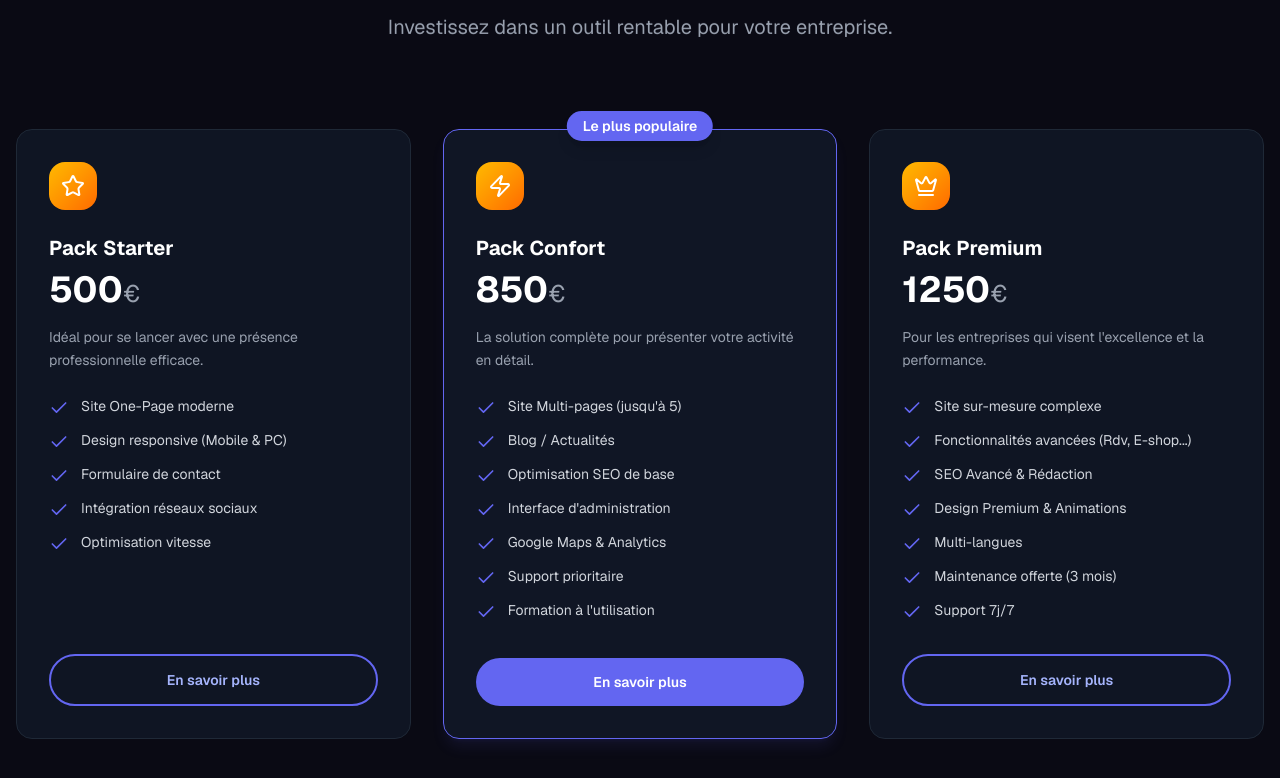
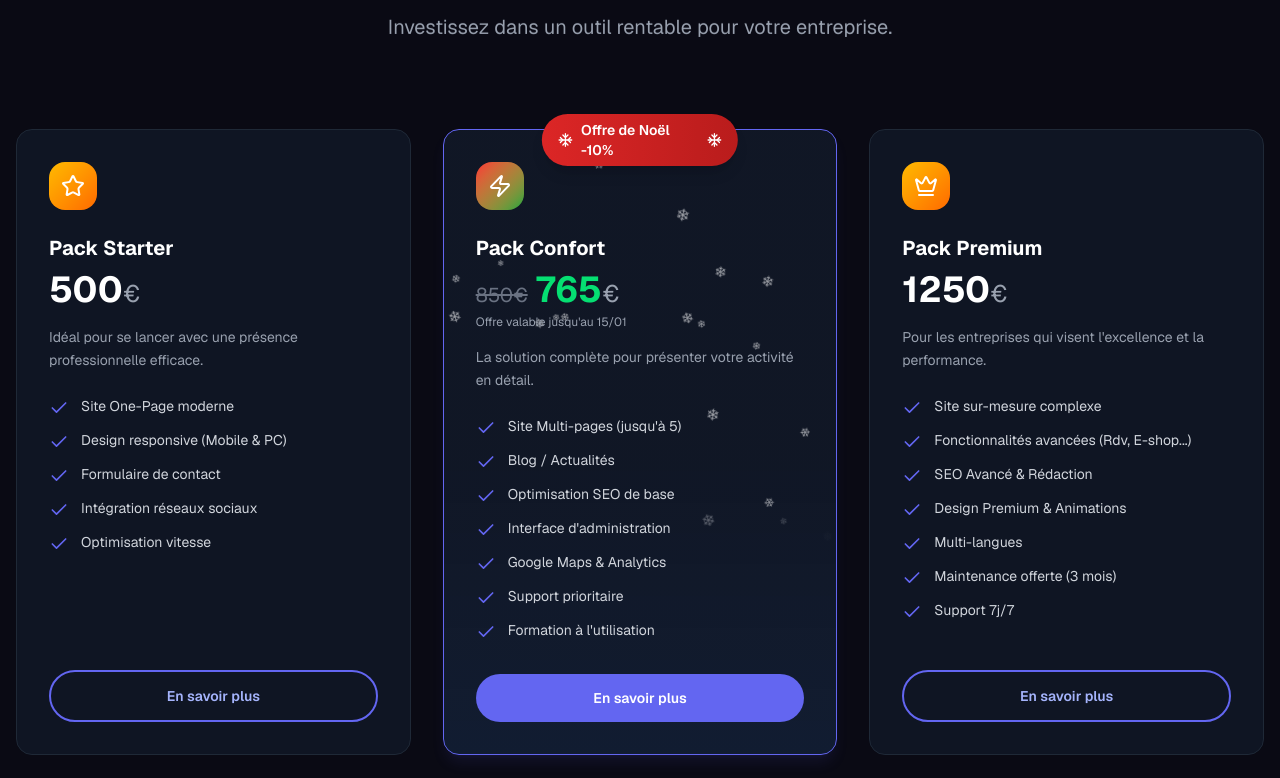
Before and after one commit to Anderson2908/COSMOWEB, a Next.js app: page / in a window 1280 px wide. Shown: the part 3722-4500 px from the top of the page. Built offline with nearby package versions, Linux system fonts and the light colour scheme; a web font is replaced by a local one.

Commit message:
offre de Noël

```diff
--- a/app/globals.css
+++ b/app/globals.css
@@ -226,6 +226,29 @@
   }
 }
 
+/* Animation flocons de neige pour Noël */
+@keyframes snowfall {
+  0% {
+    transform: translateY(-10px) rotate(0deg);
+    opacity: 0;
+  }
+  10% {
+    opacity: 1;
+  }
+  90% {
+    opacity: 1;
+  }
+  100% {
+    transform: translateY(400px) rotate(360deg);
+    opacity: 0;
+  }
+}
+
+.animate-snowfall {
+  animation: snowfall 5s linear infinite;
+  will-change: transform, opacity;
+}
+
 /* Support prefers-reduced-motion - désactive toutes les animations */
 @media (prefers-reduced-motion: reduce) {
   *,
@@ -239,7 +262,8 @@
   .animate-on-scroll,
   .animate-on-scroll-delay-1,
   .animate-on-scroll-delay-2,
-  .animate-on-scroll-delay-3 {
+  .animate-on-scroll-delay-3,
+  .animate-snowfall {
     opacity: 1;
     transform: none;
     animation: none;
--- a/components/pricing.tsx
+++ b/components/pricing.tsx
@@ -1,7 +1,7 @@
 "use client"
 
 import { Button } from "@/components/ui/button"
-import { Check, Star, Zap, Crown, ArrowRight } from "lucide-react"
+import { Check, Star, Zap, Crown, ArrowRight, Snowflake } from "lucide-react"
 import { useState } from "react"
 import { PackForm } from "./pack-form"
 import { useScrollAnimation } from "@/hooks/use-scroll-animation"
@@ -26,11 +26,13 @@ const packs = [
     popular: false,
     href: "/packs/starter",
     buttonStyle: "border",
+    christmas: false,
   },
   {
     id: "confort",
     name: "Pack Confort",
-    price: "850",
+    price: "765",
+    originalPrice: "850",
     currency: "€",
     icon: Zap,
     iconBg: "bg-gradient-to-br from-amber-400 to-orange-500",
@@ -47,6 +49,7 @@ const packs = [
     popular: true,
     href: "/packs/confort",
     buttonStyle: "filled",
+    christmas: true,
   },
   {
     id: "premium",
@@ -68,8 +71,31 @@ const packs = [
     popular: false,
     href: "/packs/premium",
     buttonStyle: "border",
+    christmas: false,
   },
 ]
+
+// Composant flocon de neige animé
+function SnowEffect() {
+  return (
+    <div className="absolute inset-0 overflow-hidden pointer-events-none rounded-2xl">
+      {[...Array(20)].map((_, i) => (
+        <div
+          key={i}
+          className="absolute text-white/60 animate-snowfall"
+          style={{
+            left: `${Math.random() * 100}%`,
+            animationDelay: `${Math.random() * 5}s`,
+            animationDuration: `${3 + Math.random() * 4}s`,
+            fontSize: `${8 + Math.random() * 10}px`,
+          }}
+        >
+          ❄
+        </div>
+      ))}
+    </div>
+  )
+}
 
 const maintenanceFeatures = [
   "Support technique réactif pour toute question ou problème",
@@ -107,18 +133,34 @@ export function Pricing() {
               <div
                 key={pack.id}
                 className={`group relative flex flex-col rounded-2xl p-8 border cursor-pointer transition-colors duration-200 ${
-                  pack.popular
+                  pack.christmas
+                    ? "bg-gradient-to-b from-[#111827]/90 via-[#111827]/90 to-[#1e3a5f]/40 border-[#6366f1] shadow-lg shadow-[#6366f1]/10"
+                    : pack.popular
                     ? "bg-[#111827]/90 border-[#6366f1] shadow-lg shadow-[#6366f1]/10"
                     : "bg-[#111827]/80 border-[#1f2937] hover:border-[#6366f1]/50"
                 }`}
               >
+                {/* Effet neige pour Noël */}
+                {pack.christmas && <SnowEffect />}
+
                 {/* Lueur au hover */}
                 <div className="absolute inset-0 opacity-0 group-hover:opacity-100 transition-opacity duration-300 pointer-events-none rounded-2xl overflow-hidden">
                   <div className="absolute inset-0 bg-gradient-to-br from-[#6366f1]/8 via-transparent to-[#818cf8]/8" />
                 </div>
 
-                {/* Popular Badge */}
-                {pack.popular && (
+                {/* Christmas Badge */}
+                {pack.christmas && (
+                  <div className="absolute -top-4 left-1/2 -translate-x-1/2 z-10 flex gap-2">
+                    <span className="bg-gradient-to-r from-[#dc2626] to-[#b91c1c] text-white px-4 py-1.5 rounded-full text-sm font-semibold shadow-lg flex items-center gap-2">
+                      <Snowflake className="size-4" />
+                      Offre de Noël -10%
+                      <Snowflake className="size-4" />
+                    </span>
+                  </div>
+                )}
+
+                {/* Popular Badge (si pas Noël) */}
+                {pack.popular && !pack.christmas && (
                   <div className="absolute -top-4 left-1/2 -translate-x-1/2 z-10">
                     <span className="bg-[#6366f1] text-white px-4 py-1.5 rounded-full text-sm font-semibold shadow-lg">
                       Le plus populaire
@@ -127,7 +169,7 @@ export function Pricing() {
                 )}
 
                 {/* Icon */}
-                <div className={`relative size-12 rounded-xl ${pack.iconBg} flex items-center justify-center text-white mb-6`}>
+                <div className={`relative size-12 rounded-xl ${pack.christmas ? "bg-gradient-to-br from-red-500 to-green-600" : pack.iconBg} flex items-center justify-center text-white mb-6`}>
                   <Icon className="size-6" />
                 </div>
 
@@ -136,8 +178,14 @@ export function Pricing() {
 
                 {/* Price */}
                 <div className="relative mb-4">
-                  <span className="text-4xl font-bold text-white transition-colors duration-300 group-hover:text-[#c4b5fd]">{pack.price}</span>
+                  {pack.originalPrice && (
+                    <span className="text-xl text-gray-500 line-through mr-2">{pack.originalPrice}€</span>
+                  )}
+                  <span className={`text-4xl font-bold transition-colors duration-300 group-hover:text-[#c4b5fd] ${pack.christmas ? "text-green-400" : "text-white"}`}>{pack.price}</span>
                   <span className="text-2xl text-gray-400">{pack.currency}</span>
+                  {pack.christmas && (
+                    <p className="text-xs text-gray-400 mt-1">Offre valable jusqu&apos;au 15/01</p>
+                  )}
                 </div>
 
                 {/* Description */}
```
